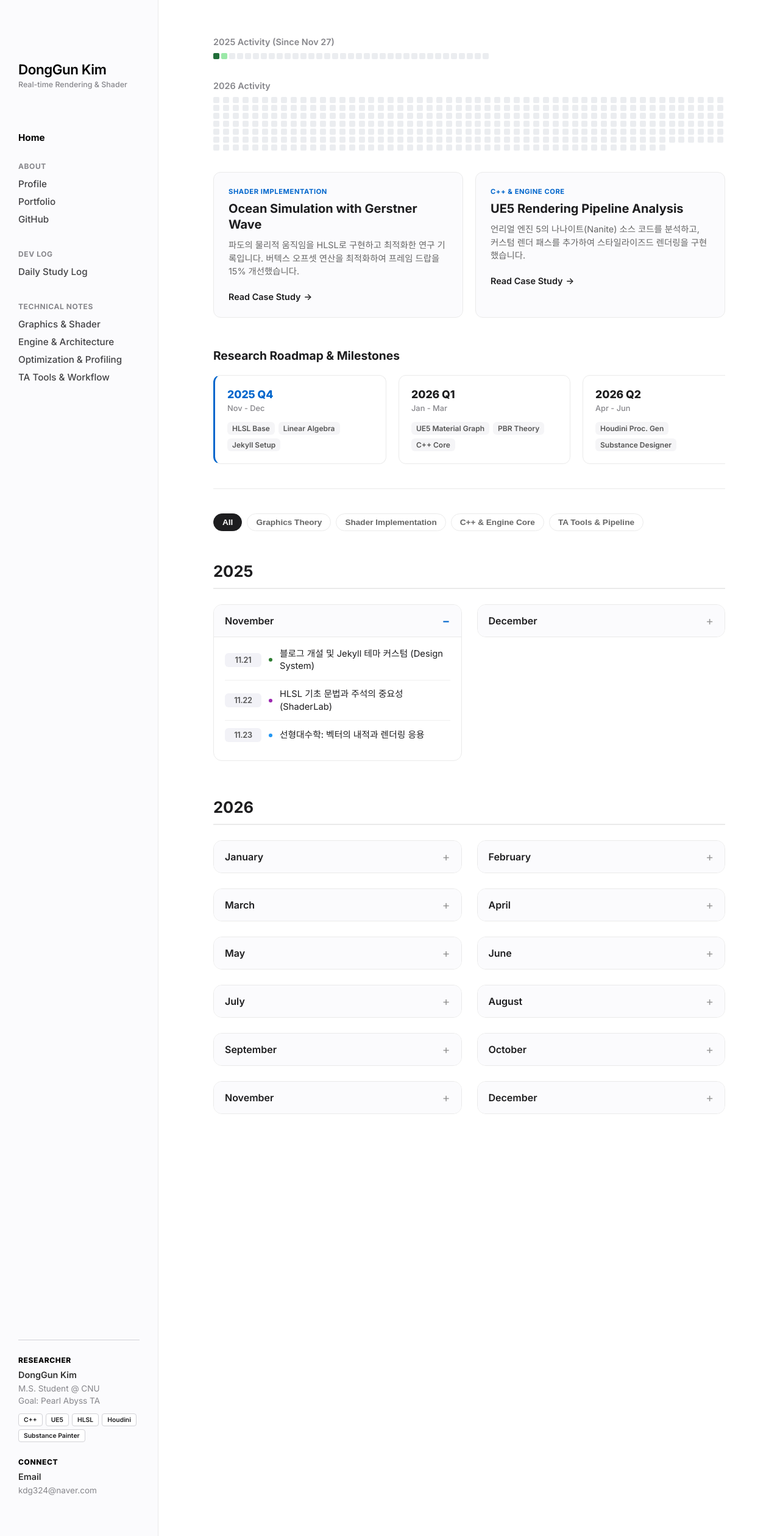
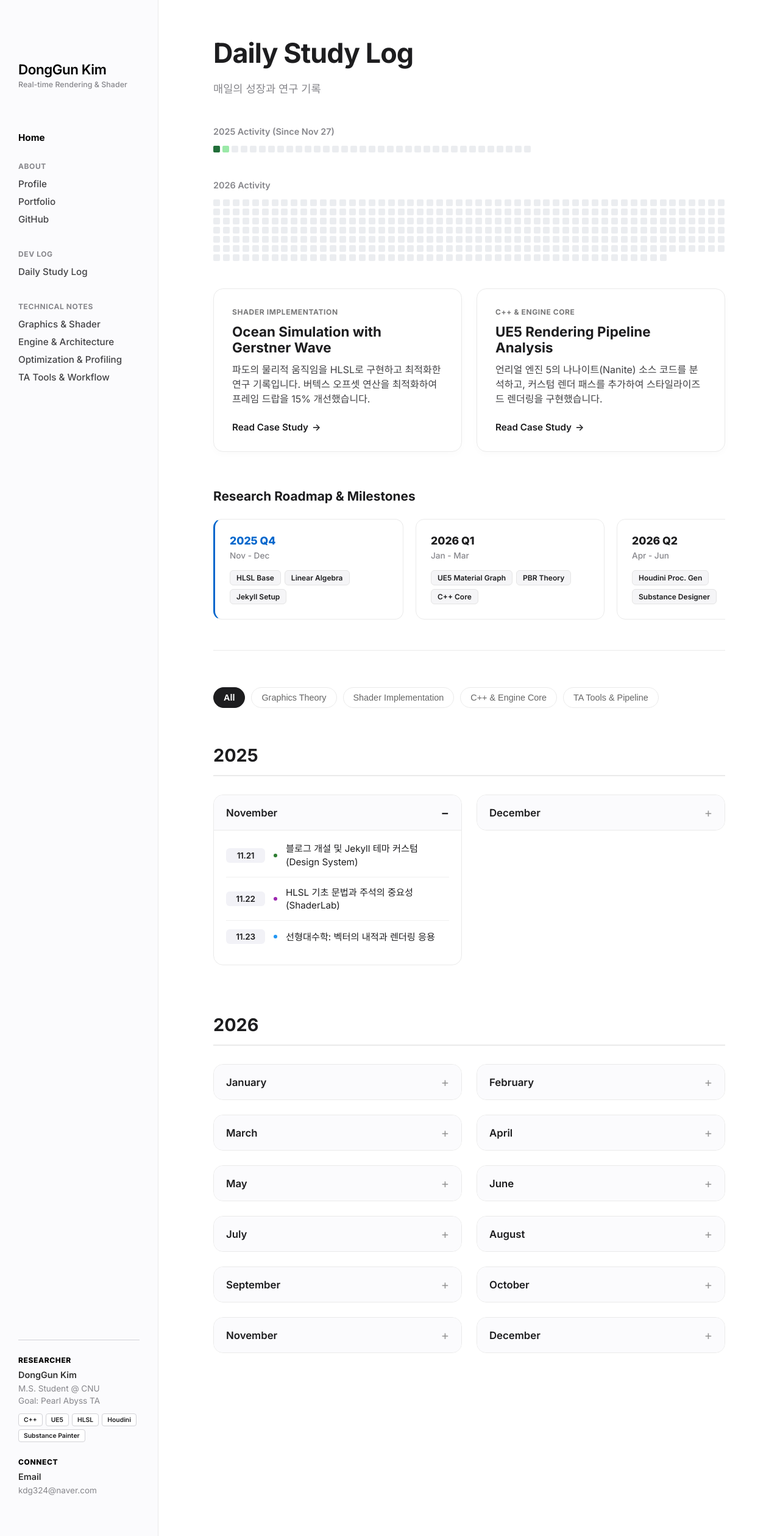
Before and after one commit to KimDongGun324/kimdonggun324.github.io, a Jekyll site: the page built from daily-study/index.md, in a window 1280 px wide. Shown: the whole page at 61% size. Built offline with Jekyll 4.4.1, drawn with Linux system fonts in a browser that asks for light colours; part of the change alters nothing that is shown.

Commit message:
전체수정1

```diff
--- a/daily-study/index.md
+++ b/daily-study/index.md
@@ -5,30 +5,31 @@ permalink: /daily-study/
 ---
 
 <style>
-  /* 🔥 [추가됨] 페이지 전체 래퍼: 사이드바 옆에 예쁘게 나오게 하고, 위쪽 여백 줌 */
+  /* [수정됨] 페이지 전체 래퍼: 사이드바 옆에 내용이 오도록 함 */
+  /* 중요: margin-left를 주지 않고 padding만 줍니다. (default 레이아웃이 알아서 처리함) */
   .page-content-wrapper {
-    padding: 60px 40px 100px 40px; /* 위 60px 띄워서 답답함 해소 */
+    padding: 60px 40px 100px 40px;
     max-width: 1200px;
     margin: 0 auto;
     box-sizing: border-box;
   }
 
-  /* ================= Global Layout ================= */
+  /* [수정됨] 충돌 방지를 위해 width: 100% 제거 */
   .markdown-body {
-    width: 100% !important; margin: 0 !important; padding: 0 !important;
-    font-family: -apple-system, BlinkMacSystemFont, "Pretendard", "Apple SD Gothic Neo", sans-serif;
+    box-sizing: border-box;
+    font-family: "Pretendard", -apple-system, BlinkMacSystemFont, sans-serif;
     color: #1d1d1f;
   }
 
   /* ================= 1. Heatmap (잔디) ================= */
-  .heatmap-section { margin-bottom: 30px; }
-  .heatmap-title { font-size: 0.9em; font-weight: 600; color: #86868b; margin-bottom: 10px; }
+  .heatmap-section { margin-bottom: 40px; }
+  .heatmap-title { font-size: 0.9em; font-weight: 600; color: #86868b; margin-bottom: 15px; }
 
-  #heatmap-grid-2025 { display: flex; flex-wrap: wrap; gap: 3px; max-width: 100%; padding-bottom: 5px; }
-  #heatmap-grid-2026 { display: grid; grid-template-columns: repeat(53, 1fr); grid-template-rows: repeat(7, 1fr); gap: 3px; overflow-x: auto; padding-bottom: 5px; }
+  #heatmap-grid-2025 { display: flex; flex-wrap: wrap; gap: 4px; padding-bottom: 5px; }
+  #heatmap-grid-2026 { display: grid; grid-template-columns: repeat(53, 1fr); grid-template-rows: repeat(7, 1fr); gap: 4px; overflow-x: auto; padding-bottom: 5px; }
 
   .day-box {
-    width: 10px; height: 10px; background-color: #ebedf0; border-radius: 2px; cursor: pointer;
+    width: 11px; height: 11px; background-color: #ebedf0; border-radius: 2px; cursor: pointer;
     transition: transform 0.1s;
   }
   .day-box:hover { transform: scale(1.3); border: 1px solid rgba(0,0,0,0.2); }
@@ -41,111 +42,113 @@ permalink: /daily-study/
   /* ================= 2. Featured Research ================= */
   .featured-section {
     display: grid; grid-template-columns: repeat(auto-fit, minmax(400px, 1fr));
-    gap: 20px; margin-bottom: 50px;
+    gap: 24px; margin-bottom: 60px;
   }
   .featured-card {
-    background: #fbfbfd; border: 1px solid #eaeaea; border-radius: 12px;
-    padding: 24px; transition: all 0.2s ease; position: relative; overflow: hidden;
+    background: #fff; border: 1px solid #eaeaea; border-radius: 16px;
+    padding: 30px; transition: all 0.2s ease; position: relative; overflow: hidden;
+    box-shadow: 0 4px 12px rgba(0,0,0,0.02);
   }
-  .featured-card:hover { transform: translateY(-3px); box-shadow: 0 10px 30px rgba(0,0,0,0.08); border-color: #0066cc; }
+  .featured-card:hover { transform: translateY(-3px); box-shadow: 0 12px 30px rgba(0,0,0,0.08); }
+
   .featured-tag {
-    font-size: 0.7em; font-weight: 700; color: #0066cc; text-transform: uppercase; letter-spacing: 0.05em; margin-bottom: 8px; display: block;
+    font-size: 0.75em; font-weight: 700; color: #1d1d1f; opacity: 0.6; text-transform: uppercase; letter-spacing: 0.05em; margin-bottom: 12px; display: block;
   }
-  .featured-title { font-size: 1.25em; font-weight: 700; margin-bottom: 10px; line-height: 1.3; }
-  .featured-desc { font-size: 0.9em; color: #666; line-height: 1.5; margin-bottom: 20px; }
-  .featured-link { font-size: 0.9em; font-weight: 600; color: #1d1d1f; text-decoration: none; display: inline-flex; align-items: center; }
-  .featured-link::after { content: '→'; margin-left: 5px; transition: margin-left 0.2s; }
+  .featured-title { font-size: 1.4em; font-weight: 700; margin-bottom: 10px; line-height: 1.2; color: #1d1d1f; }
+  .featured-desc { font-size: 1em; color: #424245; line-height: 1.5; margin-bottom: 24px; }
+  .featured-link { font-size: 0.95em; font-weight: 600; color: #1d1d1f; text-decoration: none; display: inline-flex; align-items: center; }
+  .featured-link::after { content: '→'; margin-left: 6px; transition: margin-left 0.2s; }
   .featured-card:hover .featured-link::after { margin-left: 10px; }
 
   /* ================= 3. Tech Timeline ================= */
-  .timeline-section { margin-bottom: 40px; padding-bottom: 30px; border-bottom: 1px solid #eaeaea; }
-  .timeline-title { font-size: 1.2em; font-weight: 700; color: #1d1d1f; margin-bottom: 20px; }
+  .timeline-section { margin-bottom: 60px; padding-bottom: 40px; border-bottom: 1px solid #eaeaea; }
+  .timeline-title { font-size: 1.3em; font-weight: 700; color: #1d1d1f; margin-bottom: 25px; }
+
   .timeline-container {
-    display: flex; gap: 20px; overflow-x: auto; padding-bottom: 10px; -ms-overflow-style: none; scrollbar-width: none;
+    display: flex; gap: 20px; overflow-x: auto; padding-bottom: 10px;
+    -ms-overflow-style: none; scrollbar-width: none;
   }
   .timeline-container::-webkit-scrollbar { display: none; }
+
   .quarter-block {
-    min-width: 240px; flex: 1; background: #fff; border: 1px solid #eaeaea; border-radius: 12px; padding: 20px;
+    min-width: 260px; flex: 1; background: #fff; border: 1px solid #eaeaea; border-radius: 14px; padding: 24px;
     transition: border-color 0.2s;
   }
   .quarter-block:hover { border-color: #d2d2d7; }
-  .quarter-label { font-weight: 800; font-size: 1.1em; color: #1d1d1f; margin-bottom: 5px; }
-  .quarter-date { font-size: 0.8em; color: #86868b; margin-bottom: 15px; font-weight: 500; }
+
+  .quarter-label { font-weight: 800; font-size: 1.1em; color: #1d1d1f; margin-bottom: 6px; }
+  .quarter-date { font-size: 0.85em; color: #86868b; margin-bottom: 16px; font-weight: 500; }
+
   .tech-badges { display: flex; flex-wrap: wrap; gap: 6px; }
-  .focus-badge { font-size: 0.75em; font-weight: 600; padding: 3px 8px; border-radius: 6px; background: #f5f5f7; color: #555; }
+  .focus-badge { font-size: 0.75em; font-weight: 600; padding: 4px 10px; border-radius: 6px; background: #f5f5f7; color: #1d1d1f; border: 1px solid #e5e5e5; }
 
   /* ================= 4. Filter Buttons ================= */
-  .filter-container { margin-bottom: 30px; display: flex; gap: 8px; flex-wrap: wrap; }
+  .filter-container { margin-bottom: 40px; display: flex; gap: 10px; flex-wrap: wrap; }
   .filter-btn {
-    padding: 6px 14px; border-radius: 18px; border: 1px solid #eaeaea; background: #fff;
-    font-size: 0.85em; font-weight: 600; color: #666; cursor: pointer; transition: all 0.2s;
+    padding: 8px 16px; border-radius: 20px; border: 1px solid #eaeaea; background: #fff;
+    font-size: 0.9em; font-weight: 500; color: #666; cursor: pointer; transition: all 0.2s;
   }
-  .filter-btn:hover { background: #f5f5f7; color: #1d1d1f; border-color: #d2d2d7; }
-  .filter-btn.active { background: #1d1d1f; color: #fff; border-color: #1d1d1f; }
+  .filter-btn:hover { background: #f5f5f7; color: #1d1d1f; }
+  .filter-btn.active { background: #1d1d1f; color: #fff; border-color: #1d1d1f; font-weight: 600; }
 
   /* ================= 5. Daily Logs Layout ================= */
-  .year-header { font-size: 1.6em; font-weight: 700; margin-top: 50px; margin-bottom: 25px; border-bottom: 2px solid #eaeaea; padding-bottom: 12px; }
+  .year-header { font-size: 1.8em; font-weight: 700; margin-top: 60px; margin-bottom: 30px; border-bottom: 2px solid #eaeaea; padding-bottom: 15px; }
 
-  /* 🔥 [수정됨] align-items: start 추가 -> 옆 카드가 길어져도 나는 안 길어짐! */
   .year-grid {
     display: grid;
-    grid-template-columns: repeat(auto-fill, minmax(320px, 1fr));
-    gap: 25px;
+    grid-template-columns: repeat(auto-fill, minmax(340px, 1fr));
+    gap: 24px;
     width: 100%;
-    margin-bottom: 60px;
-    align-items: start; /* 핵심 수정 사항 */
+    margin-bottom: 80px;
+    align-items: start;
   }
 
   details.month-card {
-    background: #ffffff; border: 1px solid #eaeaea; border-radius: 14px; overflow: hidden;
-    transition: all 0.2s ease; /* 애니메이션 속도 조절 */
+    background: #ffffff; border: 1px solid #eaeaea; border-radius: 16px; overflow: hidden;
+    transition: all 0.2s ease;
   }
-  details.month-card:hover { border-color: #c7c7cc; box-shadow: 0 4px 12px rgba(0,0,0,0.05); }
+  details.month-card:hover { border-color: #c7c7cc; box-shadow: 0 4px 16px rgba(0,0,0,0.06); }
 
   summary {
-    padding: 14px 18px; cursor: pointer; font-weight: 600; font-size: 1em;
+    padding: 16px 20px; cursor: pointer; font-weight: 600; font-size: 1.05em;
     background-color: #fbfbfd; display: flex; justify-content: space-between; align-items: center;
     user-select: none; transition: background-color 0.2s;
   }
   summary:hover { background-color: #f5f5f7; }
   summary::after { content: '+'; color: #999; font-size: 1.2em; font-weight: 400; }
-  details[open] summary::after { content: '−'; color: #0066cc; font-weight: 600; }
+  details[open] summary::after { content: '−'; color: #1d1d1f; font-weight: 600; }
 
-  /* 리스트 스타일 */
-  .study-list { padding: 5px 18px 18px 18px; border-top: 1px solid #eaeaea; }
+  .study-list { padding: 5px 20px 20px 20px; border-top: 1px solid #eaeaea; }
   .study-list li {
-    padding: 12px 0; border-bottom: 1px solid #f0f0f0; display: flex; gap: 12px; align-items: center; position: relative;
+    padding: 14px 0; border-bottom: 1px solid #f0f0f0; display: flex; gap: 14px; align-items: center; position: relative;
     transition: opacity 0.2s ease;
   }
   .study-list li:last-child { border-bottom: none; }
   .study-list li.hidden { display: none !important; }
 
-  /* 🔥 [수정됨] 날짜 뱃지 디자인 (애플 스타일) */
   .date-badge {
-    /* 코딩 폰트 제거, 기본 고딕 폰트 사용 */
-    font-family: -apple-system, BlinkMacSystemFont, "Pretendard", sans-serif;
-    font-weight: 600; color: #555;
-    background: #f2f2f7; /* 애플 스타일 연한 회색 */
+    font-family: "Pretendard", -apple-system, sans-serif;
+    font-weight: 600; color: #1d1d1f;
+    background: #f2f2f7;
     padding: 4px 8px; border-radius: 6px;
-    font-size: 0.8em; min-width: 44px; text-align: center;
-    letter-spacing: -0.02em; /* 자간 좁혀서 숫자 예쁘게 */
+    font-size: 0.85em; min-width: 48px; text-align: center;
+    letter-spacing: -0.02em;
   }
 
   .study-link {
-    font-size: 0.92em; color: #1d1d1f; text-decoration: none; position: relative; cursor: pointer;
+    font-size: 0.95em; color: #1d1d1f; text-decoration: none; position: relative; cursor: pointer;
     line-height: 1.4; flex-grow: 1; transition: color 0.2s;
   }
-  .study-link:hover { color: #0066cc; }
+  .study-link:hover { color: #0071e3; }
 
-  /* 태그 점 색상 */
   .tag-dot { width: 6px; height: 6px; border-radius: 50%; display: inline-block; flex-shrink: 0; }
 
-  /* 호버 프리뷰 팝업 */
+  /* 호버 프리뷰 */
   .preview-popup {
     position: fixed; pointer-events: none; z-index: 1000;
-    width: 300px; background: #fff; border-radius: 10px;
-    box-shadow: 0 15px 40px rgba(0,0,0,0.15); border: 1px solid #eaeaea;
-    padding: 6px; opacity: 0; transform: translateY(8px);
+    width: 320px; background: #fff; border-radius: 12px;
+    box-shadow: 0 20px 50px rgba(0,0,0,0.15); border: 1px solid #eaeaea;
+    padding: 8px; opacity: 0; transform: translateY(10px);
     transition: opacity 0.2s, transform 0.2s;
     visibility: hidden;
   }
@@ -154,6 +157,11 @@ permalink: /daily-study/
 </style>
 
 <div class="page-content-wrapper">
+
+  <header style="margin-bottom: 50px;">
+    <h1 style="font-size: 2.8em; font-weight: 700; margin-bottom: 10px; letter-spacing: -0.02em;">Daily Study Log</h1>
+    <p style="color: #86868b; font-size: 1.1em;">매일의 성장과 연구 기록</p>
+  </header>
 
   <div class="heatmap-section">
     <div class="heatmap-title">2025 Activity (Since Nov 27)</div>
@@ -273,31 +281,21 @@ permalink: /daily-study/
 <div id="preview-popup" class="preview-popup"><img src="" id="preview-img"></div>
 
 <script>
-  // 1. 잔디 심기 (Heatmap) - 점수 기반 (1~4단계)
+  // 1. 잔디 심기 (Heatmap)
   function generateHeatmap(elementId, startDateStr, endDateStr, studyData = {}) {
     const grid = document.getElementById(elementId);
     const startDate = new Date(startDateStr);
     const endDate = new Date(endDateStr);
 
-    // 날짜 루프
     for (let d = new Date(startDate); d <= endDate; d.setDate(d.getDate() + 1)) {
       const box = document.createElement('div');
       box.className = 'day-box';
-
-      // 날짜 문자열 (YYYY-MM-DD)
-      // 한국 시간 기준 이슈 방지를 위해 문자열 처리로 통일
       const dateStr = d.toISOString().split('T')[0];
-
-      // 마우스 올리면 날짜 뜨게
       box.setAttribute('title', dateStr);
 
-      // 데이터가 있는지 확인 (점수 가져오기)
       const level = studyData[dateStr];
-
       if (level) {
-        // level이 1~4라면 day-l1 ~ day-l4 클래스 추가
         box.classList.add('day-l' + level);
-        // 마우스 올렸을 때 "날짜 (N단계)" 라고 뜨게 함
         box.setAttribute('title', `${dateStr} (Lv.${level})`);
       }
 
@@ -305,27 +303,13 @@ permalink: /daily-study/
     }
   }
 
-/* 🎨 잔디 색상 규칙 (레벨)
-앞으로 이렇게 숫자를 입력하시면 됩니다.
+  // 데이터
+  const data2025 = {
+    '2025-11-27': 4,
+    '2025-11-28': 1,
+  };
+  const data2026 = {};
 
-1단계 (연두색): 1 (가볍게 공부)
-2단계 (초록색): 2 (보통)
-3단계 (진한 녹색): 3 (열심히 함)
-4단계 (매우 진한 녹색): 4 (불태웠다 🔥)*/
-
-  // 🔥 [여기서 수정하세요!] 2025년 공부 기록 (날짜 : 점수)
-  const data2025 = {
-    '2025-11-27': 4,  // 1단계 (블로그 개설)
-    '2025-11-28': 1,  // 4단계 (오늘 완전 열심히 함!)
-    // '2025-11-29': 3, <-- 내일 공부하고 이렇게 추가하면 됨
-  };
-
-  // 🔥 2026년 공부 기록 (아직 비워둠)
-  const data2026 = {
-    // '2026-01-01': 4,
-  };
-
-  // 실행 (함수 호출)
   generateHeatmap('heatmap-grid-2025', '2025-11-27', '2025-12-31', data2025);
   generateHeatmap('heatmap-grid-2026', '2026-01-01', '2026-12-31', data2026);
 
```
